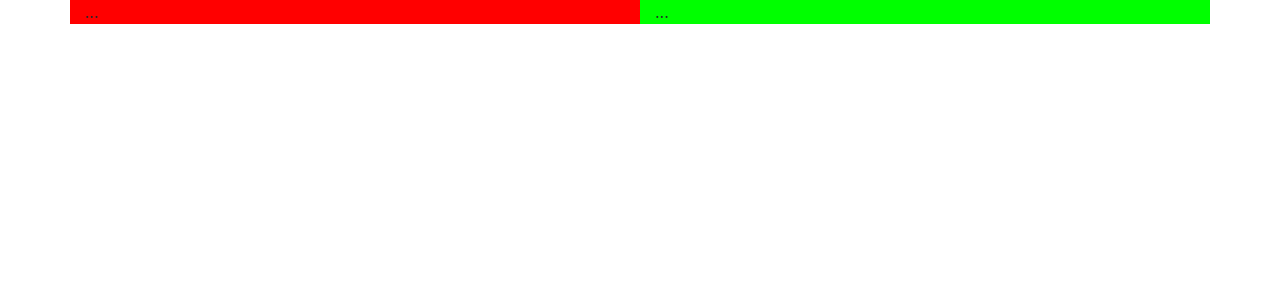
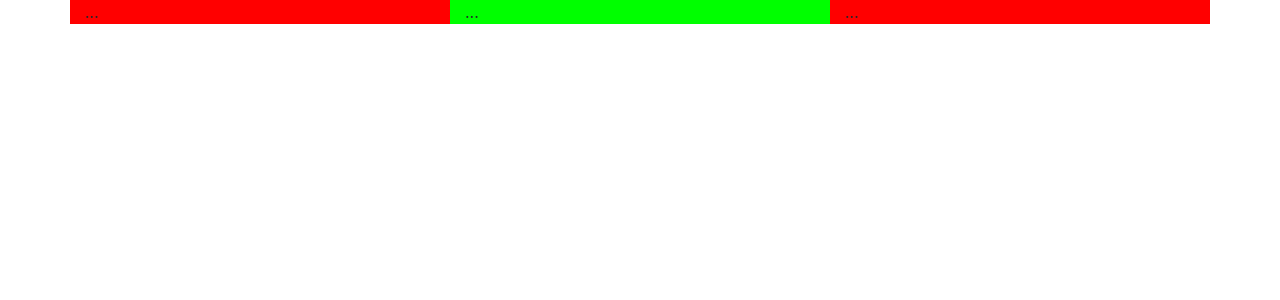
Before and after one commit to deusyvan/bootstrap4, a PHP site: page / in a window 1280 px wide. Shown: the top 300 px of the page. Run offline with PHP 8.4, Linux system fonts and the light colour scheme.

```diff
--- a/index.php
+++ b/index.php
@@ -11,8 +11,9 @@
 	<body>
 		<div class="container">
     		<div class="row">
-    			<div class="col" style="background-color: #FF0000">...</div>
-    			<div class="col" style="background-color: #00FF00">...</div>
+    			<div class="col-sm" style="background-color: #FF0000">...</div>
+    			<div class="col-sm" style="background-color: #00FF00">...</div>
+    			<div class="col-sm" style="background-color: #FF0000">...</div>
     		</div>
 		</div>
 
```
